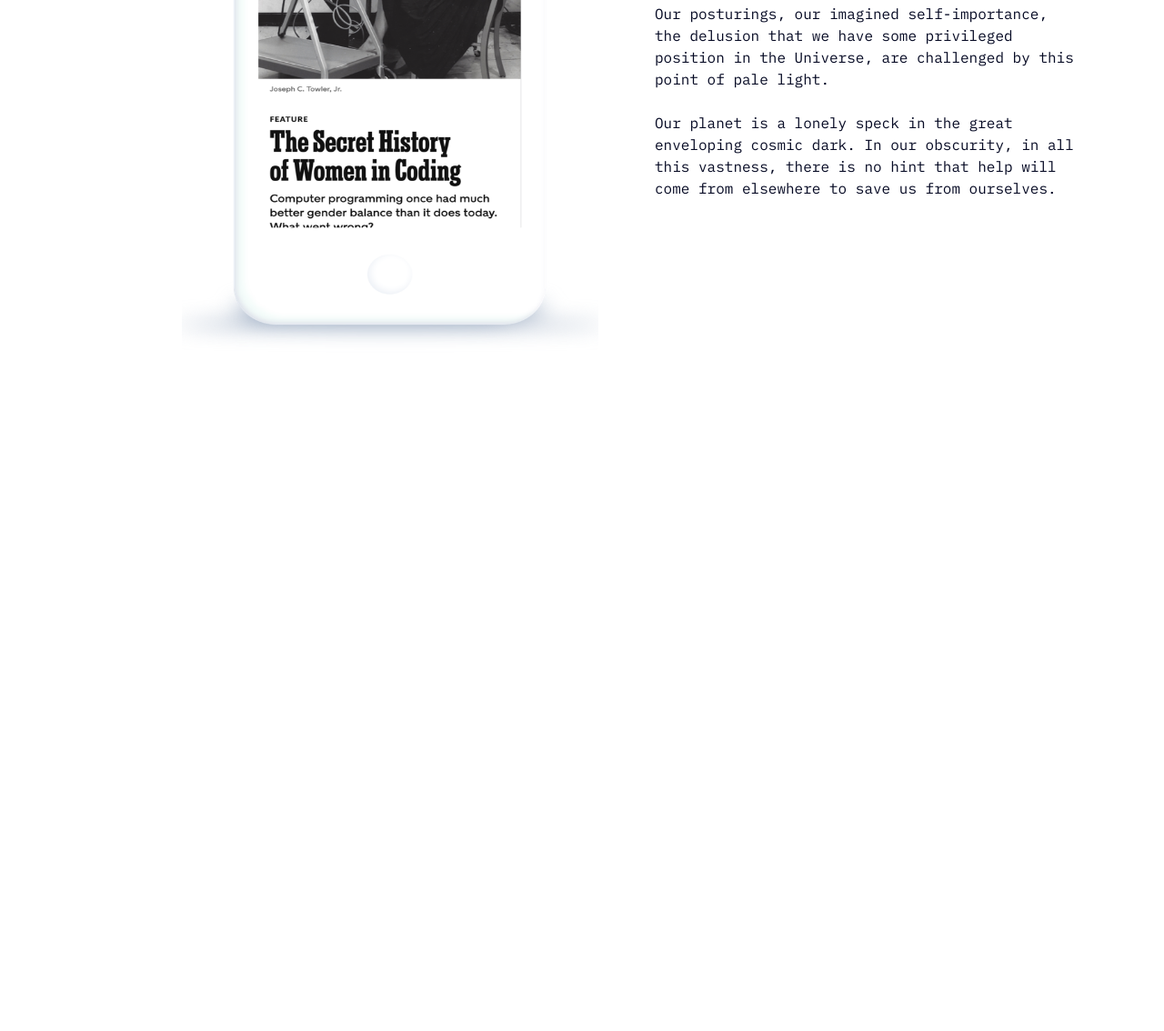
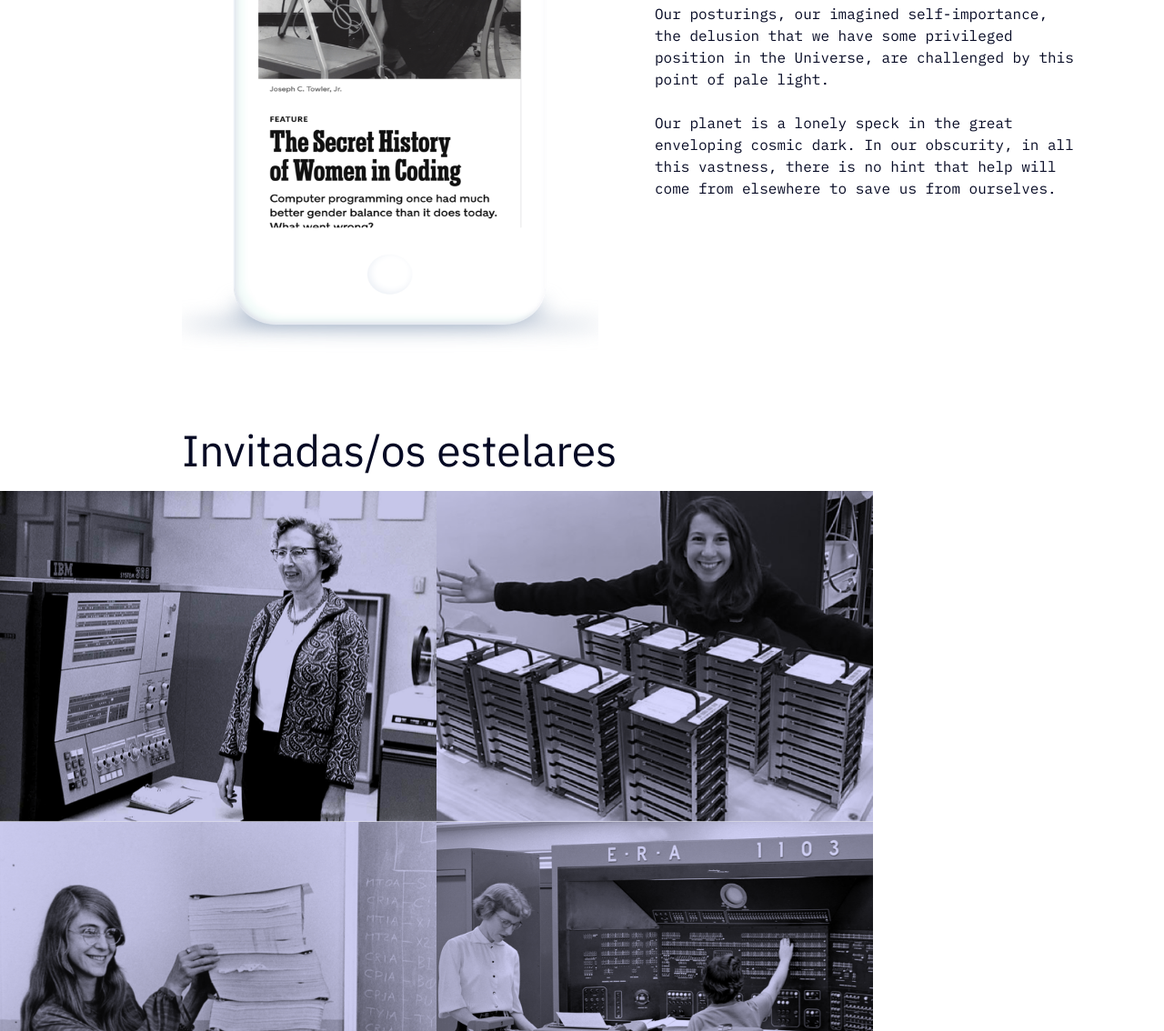
Before and after one commit to krystal-mejia/podcastchanel, a plain HTML site: page index.html in a window 1280 px wide. Shown: the part 2266-3400 px from the top of the page at 91% size. Before the commit the page ends 2654 px from the top, so only its background shows below. Drawn offline with Linux system fonts and the light colour scheme.

Commit message:
invitadas

```diff
--- /dev/null
+++ b/css/_invitadas.scss
@@ -0,0 +1,49 @@
+.invitadas{
+
+    h1{
+        @include estilo-seccion;
+        margin: 54px 16px 14px 16px;
+
+    }
+    .galeria{
+        display: inline-flex;
+        flex-wrap: wrap;
+        //background-color: chartreuse;
+
+        img {
+            width: 320px;
+            height: 243px;
+        }
+    }
+}
+
+@media screen and (min-width: 768px){
+    .invitadas{
+        position: relative;
+        margin: 245px 0 0 0;
+
+        h1{
+            display: flex;
+            align-items: center;
+            @include estilo-seccion;
+            font-size: 48px;
+            margin: 54px 36px 14px 200px;
+            width: 481px;
+            height: 62px;
+            //background-color: chartreuse;
+
+        }
+        .galeria{
+            display: grid;
+            display: inline-flex;
+            flex-wrap: wrap;
+            //background-color: chartreuse;
+
+            img {
+                width: 480px;
+                height: 364px;
+            }
+        }
+    }
+
+}
--- a/css/style.scss
+++ b/css/style.scss
@@ -47,3 +47,6 @@
 
     // History section
     @import 'historia';
+
+    // History section
+    @import 'invitadas';
--- a/index.html
+++ b/index.html
@@ -72,6 +72,20 @@
         </article>
     </section>
 
+    <section class="invitadas">
+        <h1>Invitadas/os estelares</h1>
+        <div class="galeria">
+            <img src="/img/grace-hopper.png" alt="grace-hopper">
+            <img src="/img/katie_bouman.png" alt="katie_bouman">
+            <img src="/img/margaret_hamilton.png" alt="margaret_hamilton">
+            <img src="/img/an_era_univac1103_computerinthe_1950s.png" alt="an_era_univac1103_computerinthe_1950s">
+            <img src="/img/computer_operators_with_an_eniac_the_worlds_first_programmable_general_purpose_computer.png"
+                alt="computer_operators_with_an_eniac_the_worlds_first_programmable_general_purpose_computer">
+            <img src="/img/susan-kare.png" alt="susan-kare">
+        </div>
+
+    </section>
+
 </body>
 
 </html>
```
Also changed, not shown: css/style.css, img/an_era_univac1103_computerinthe_1950s.png (renamed from img/An E.R.A.Univac 1103 computer in the 1950s.png), img/computer_operators_with_an_eniac_the_worlds_first_programmable_general_purpose_computer.png (renamed from img/Computer operators with an Eniac — the world’s first programmable general-purpose computer.png), img/katie_bouman.png (renamed from img/Katie-Bouman.png), 1 other file.
